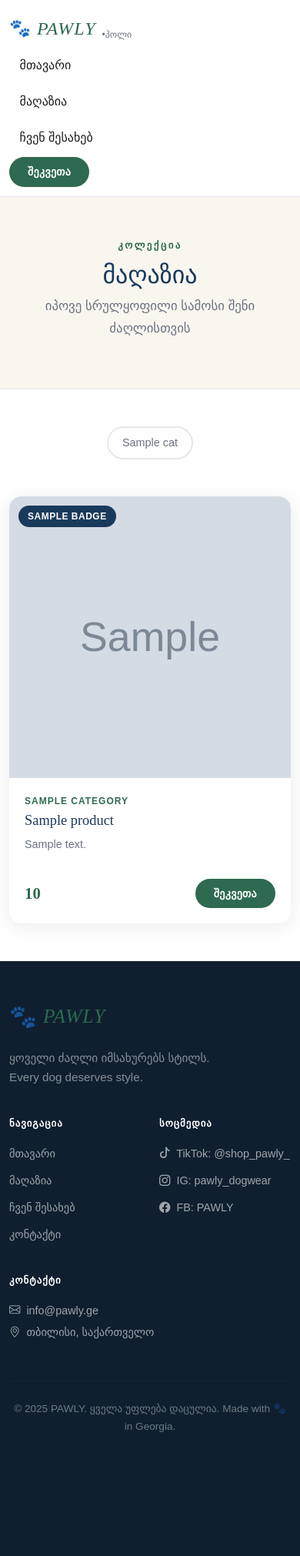
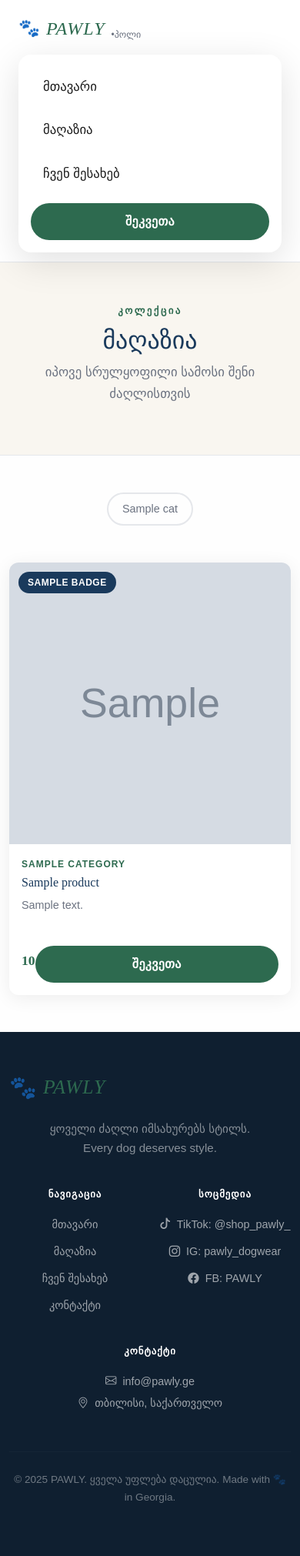
Before and after one commit to tomapiroma-lang/Pawly-project, a Flask app: template pawly/templates/shop.html in a window 390 px wide, after a click that opens the changed part. Shown: the whole page at 77% size. Before the commit the page ends 1861 px from the top, so only its background shows below. Run offline with Flask 3, Linux system fonts and the light colour scheme; the template is opened without the code that fills it: most values are stand-ins (such as "Sample title", 1, 10 or a date in 2020); grey boxes marked "Sample" are stand-in pictures; some libraries are stand-ins or nearby versions.

Commit message:
Update style.css

```diff
--- a/pawly/static/css/style.css
+++ b/pawly/static/css/style.css
@@ -432,3 +432,119 @@ img { max-width: 100%; }
   .stat-divider { display: none; }
   .feature-item { font-size: .8rem; }
 }
+
+/* ========================================
+   MOBILE IMPROVEMENTS
+   ======================================== */
+
+/* ---- MOBILE NAVBAR ---- */
+@media (max-width: 991px) {
+  .pawly-nav .navbar-collapse {
+    background: #fff;
+    border-radius: var(--radius);
+    box-shadow: var(--shadow-lg);
+    padding: 1rem;
+    margin-top: .5rem;
+  }
+  .nav-link {
+    padding: .75rem 1rem !important;
+    font-size: 1.05rem;
+    border-bottom: 1px solid var(--border);
+  }
+  .nav-link:last-of-type { border-bottom: none; }
+  .btn-pawly.btn-sm {
+    width: 100%;
+    text-align: center;
+    padding: .75rem !important;
+    margin-top: .5rem;
+    font-size: 1rem;
+  }
+}
+
+/* ---- MOBILE HERO ---- */
+@media (max-width: 768px) {
+  .hero-section { padding: 1rem 0 2rem; }
+  .hero-title { font-size: 2.4rem; }
+  .hero-desc { font-size: 1rem; }
+  .hero-img {
+    width: min(280px, 85vw);
+    height: min(280px, 85vw);
+  }
+  .hero-badge {
+    font-size: .75rem;
+    padding: .4rem .8rem;
+    bottom: 10px;
+    right: 5px;
+  }
+  .btn-pawly.btn-lg, .btn-outline-pawly.btn-lg {
+    width: 100%;
+    text-align: center;
+    padding: .8rem 1rem;
+    font-size: 1rem;
+  }
+  .d-flex.gap-3.flex-wrap.mt-4 { flex-direction: column; }
+}
+
+/* ---- MOBILE FEATURES STRIP ---- */
+@media (max-width: 576px) {
+  .feature-item {
+    font-size: .75rem;
+    padding: .75rem .5rem;
+    gap: .4rem;
+  }
+  .feature-icon { font-size: 1.1rem; }
+}
+
+/* ---- MOBILE PRODUCT CARDS ---- */
+@media (max-width: 576px) {
+  .product-card { border-radius: 12px; }
+  .product-name { font-size: 1rem; }
+  .product-price { font-size: 1.1rem; }
+  .product-body { padding: 1rem; }
+}
+
+/* ---- MOBILE CONTACT ---- */
+@media (max-width: 991px) {
+  .contact-form-card { padding: 1.5rem; }
+  .contact-info-card { padding: 1.5rem; margin-bottom: 1rem; }
+}
+
+/* ---- MOBILE CTA ---- */
+@media (max-width: 768px) {
+  .cta-card { padding: 2.5rem 1.5rem; border-radius: 16px; }
+  .cta-title { font-size: 1.6rem; }
+  .cta-btn { width: 100%; }
+}
+
+/* ---- MOBILE FOOTER ---- */
+@media (max-width: 768px) {
+  .pawly-footer .row { text-align: center; }
+  .footer-links { align-items: center; }
+  .footer-contact { text-align: center; }
+}
+
+/* ---- MOBILE ABOUT ---- */
+@media (max-width: 768px) {
+  .about-img-main { max-height: 280px; }
+  .value-card { padding: 1.5rem .75rem; }
+  .value-icon { font-size: 2rem; }
+}
+
+/* ---- TOUCH IMPROVEMENTS ---- */
+@media (hover: none) {
+  .product-overlay { display: none; }
+  .btn-pawly:hover { transform: none; }
+  .btn-outline-pawly:hover { transform: none; }
+  .product-card:hover { transform: none; }
+}
+
+/* ---- SAFE AREA (iPhone notch) ---- */
+@supports (padding: max(0px)) {
+  .pawly-nav {
+    padding-left: max(.75rem, env(safe-area-inset-left));
+    padding-right: max(.75rem, env(safe-area-inset-right));
+  }
+  .pawly-footer {
+    padding-bottom: max(1rem, env(safe-area-inset-bottom));
+  }
+}
```
